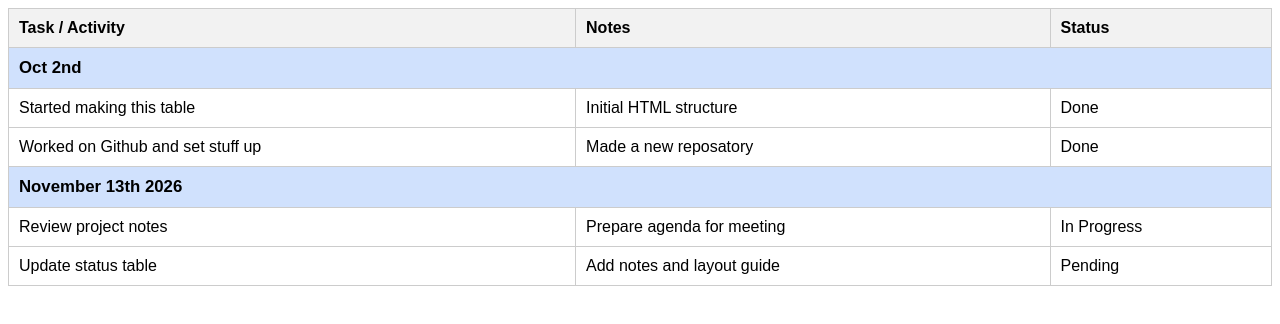
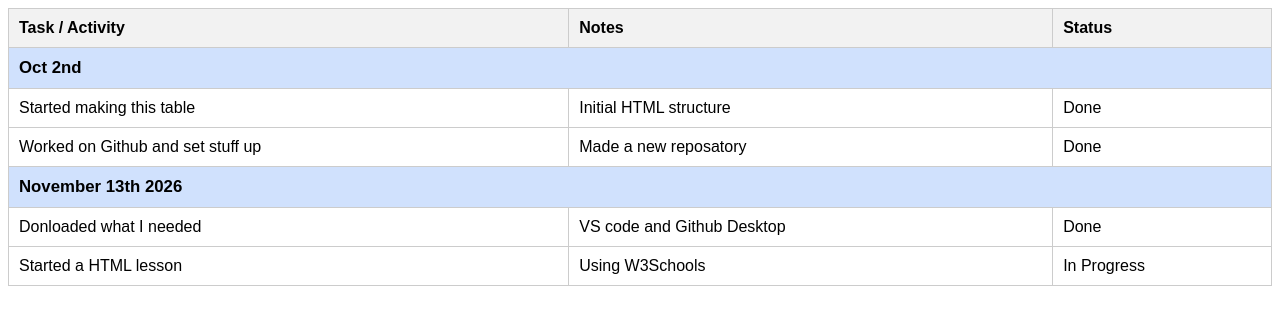
Before and after one commit to Bob-tech25252/srssidm, a plain HTML site: page table.html in a window 1280 px wide. Drawn offline with Linux system fonts and the light colour scheme.

Commit message:
Update table.html

```diff
--- a/table.html
+++ b/table.html
@@ -79,16 +79,16 @@
 
             <!-- Row 1 -->
             <tr>
-                <td>Review project notes</td>
-                <td>Prepare agenda for meeting</td>
-                <td>In Progress</td>
+                <td>Donloaded what I needed</td>
+                <td>VS code and Github Desktop</td>
+                <td>Done</td>
             </tr>
 
             <!-- Row 2 -->
             <tr>
-                <td>Update status table</td>
-                <td>Add notes and layout guide</td>
-                <td>Pending</td>
+                <td>Started a HTML lesson</td>
+                <td>Using W3Schools</td>
+                <td>In Progress</td>
             </tr>
         </tbody>
 
```
